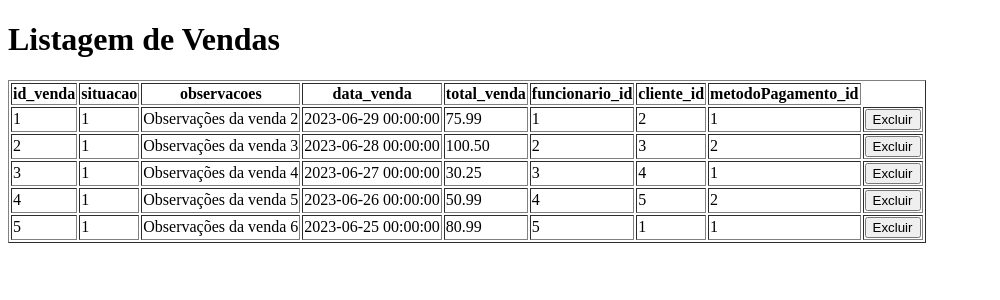
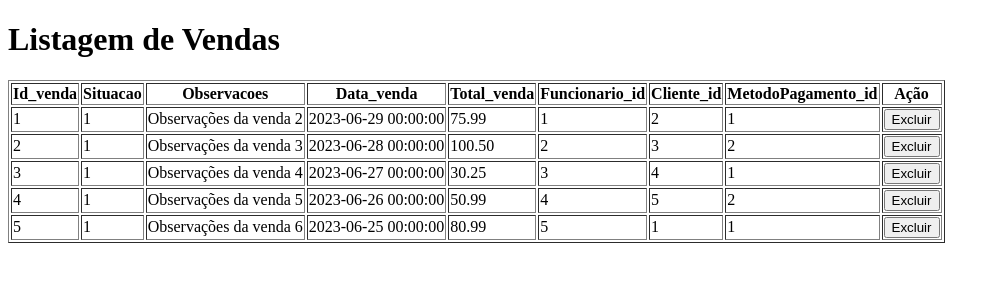
Before and after one commit to Lopeszz/Projeto-CRUD-PHP, a PHP site: page /macaco/View/Venda/Lista.php in a window 1280 px wide. Shown: the top 300 px of the page, without its empty margins (0-1000 px from the left). Run offline with PHP 8.4, Linux system fonts and the light colour scheme; data comes from the database, SQL or seed files in the repository.

Commit message:
alteraçãonovisual

```diff
--- a/View/Cliente/Lista.php
+++ b/View/Cliente/Lista.php
@@ -27,6 +27,7 @@
             <th>cidade</th>
             <th>estado</th>
             <th>nivel_acesso</th>
+            <th colspan="2">Ação</th>
         </tr>
 
         <?php
--- a/View/Fornecedor/Lista.php
+++ b/View/Fornecedor/Lista.php
@@ -26,7 +26,7 @@
             <th>bairro</th>
             <th>cidade</th>
             <th>estado</th>
-            <th>Ação</th>
+            <th colspan="2">Ação</th>
         </tr>
 
         <?php
--- a/View/Funcionario/Lista.php
+++ b/View/Funcionario/Lista.php
@@ -21,6 +21,7 @@
             <th>salario</th>
             <th>celular</th>
             <th>nivel_acesso</th>
+            <th colspan="2">Ação</th>
         </tr>
 
         <?php
--- a/View/Produto/Lista.php
+++ b/View/Produto/Lista.php
@@ -18,6 +18,7 @@
             <th>preco</th>
             <th>qtd</th>
             <th>fornecedor_id</th>
+            <th colspan="2">Ação</th>
         </tr>
 
         <?php
--- a/View/Venda/FormCadastroItemVenda.php
+++ b/View/Venda/FormCadastroItemVenda.php
@@ -44,7 +44,7 @@
                 <th>PRODUTO</th>
                 <th>QUANTIDADE</th>
                 <th>SUBTOTAL</th>
-                <th>EXCLUIR</th>
+                <th>Ação</th>
             </tr>
             <?php
             require_once BASE . '/Database/DAOItemVenda.php';
--- a/View/Venda/Lista.php
+++ b/View/Venda/Lista.php
@@ -12,14 +12,15 @@
     <h1>Listagem de Vendas</h1>
     <table border="1">
         <tr>
-            <th>id_venda</th>
-            <th>situacao</th>
-            <th>observacoes</th>
-            <th>data_venda</th>
-            <th>total_venda</th>
-            <th>funcionario_id</th>
-            <th>cliente_id</th>
-            <th>metodoPagamento_id</th>
+            <th>Id_venda</th>
+            <th>Situacao</th>
+            <th>Observacoes</th>
+            <th>Data_venda</th>
+            <th>Total_venda</th>
+            <th>Funcionario_id</th>
+            <th>Cliente_id</th>
+            <th>MetodoPagamento_id</th>
+            <th>Ação</th>
         </tr>
         <?php
 
```
